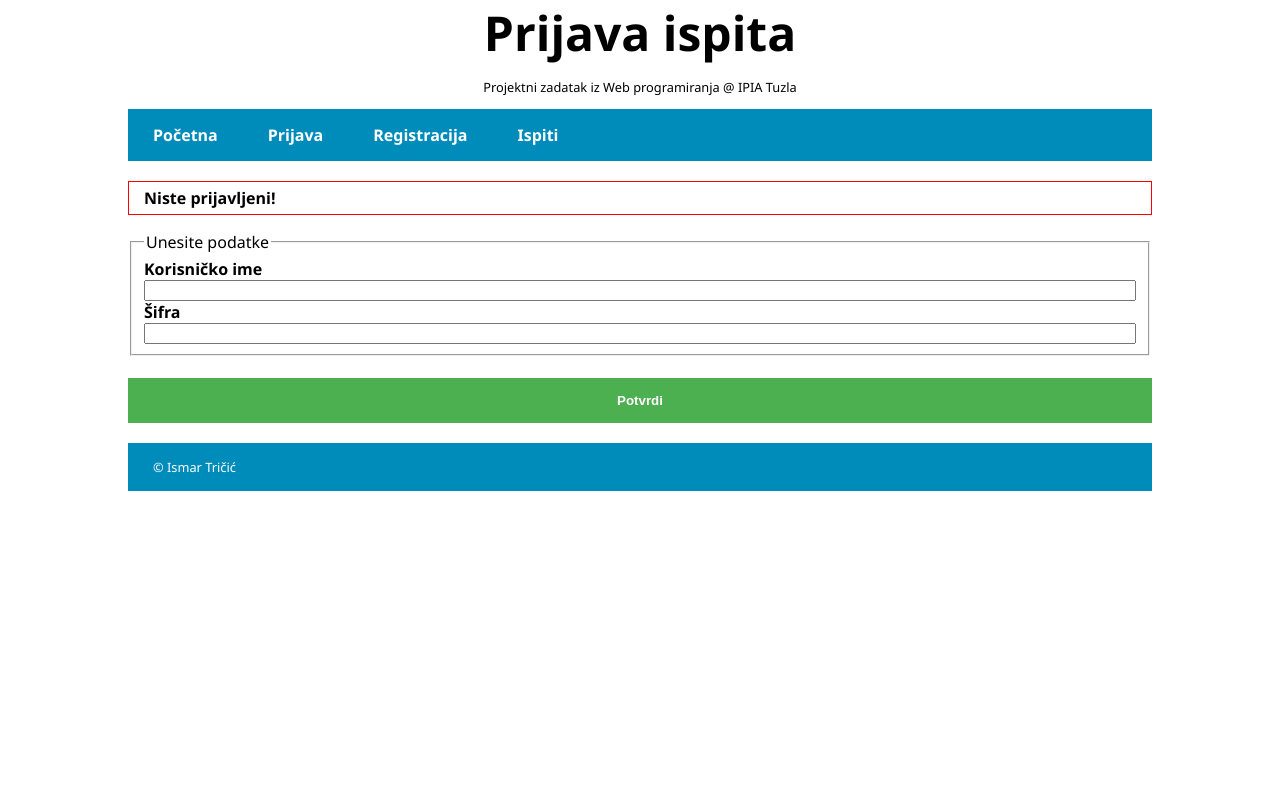
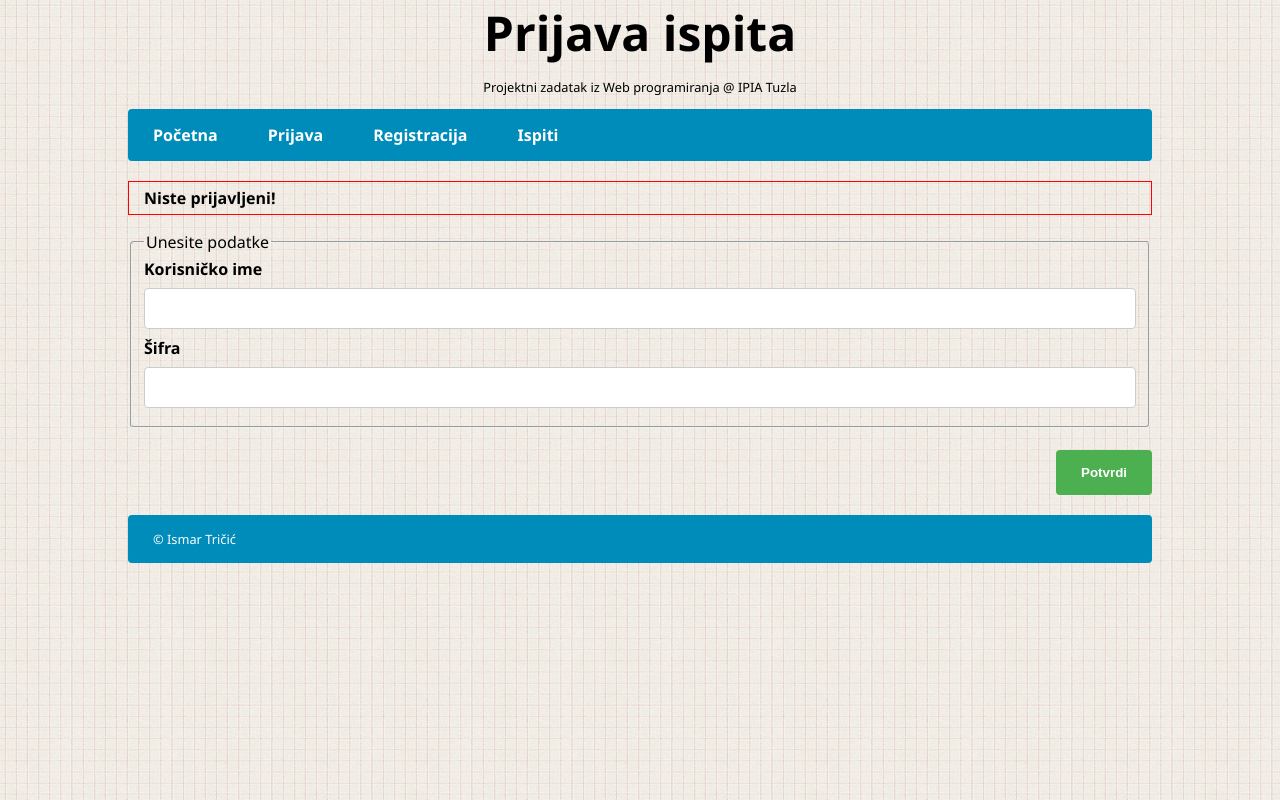
Before and after one commit to tricic/Prijava-ispita, a PHP site: the page made by korisnik_prijava.php in a window 1280 px wide. Run offline with PHP 8.4, Linux system fonts and the light colour scheme.

Commit message:
body background slika

```diff
--- a/partials/head.php
+++ b/partials/head.php
@@ -1,5 +1,5 @@
 <head>
     <title>Prijava ispita</title>
     <meta charset="UTF-8">
-    <link rel="stylesheet" href="style.css">
+    <link rel="stylesheet" href="static/style.css">
 </head>
--- a/style.css
+++ b/static/style.css
@@ -2,16 +2,26 @@ body {
 	max-width: 1024px;
 	margin: auto;
 	font-family: 'Segoe UI', Tahoma, Geneva, Verdana, sans-serif;
+	background: url("hip-square.png") repeat;
 }
 
 label {
 	font-weight: bold;
 }
 
-input, select {
+fieldset {
+	border-radius: 4px;
+}
+
+input[type=text], input[type=password], input[type=datetime-local], select {
+	width: 100%;
+	padding: 12px 20px;
+	margin: 8px 0;
 	display: inline-block;
-	width: 100%;
-}
+	border: 1px solid #ccc;
+	border-radius: 4px;
+	box-sizing: border-box;
+  }
 
 footer {
 	background-color: #008CBA;
@@ -19,6 +29,7 @@ footer {
 	padding: 15px 25px;
 	margin-top: 20px;
 	font-size: 0.8rem;
+	border-radius: 4px;
 }
 
 /* List */
@@ -29,6 +40,7 @@ ul {
 	overflow: hidden;
 	background-color: #008CBA;
 	position: -webkit-sticky;
+	border-radius: 4px;
 	/* Safari */
 	position: sticky;
 	top: 0;
@@ -86,6 +98,7 @@ tr:hover {
 	display: inline-block;
 	font-weight: bold;
 	cursor: pointer;
+	border-radius: 4px;
 }
 
 .btn-small {
```
Also changed, not shown: static/hip-square.png (added).
